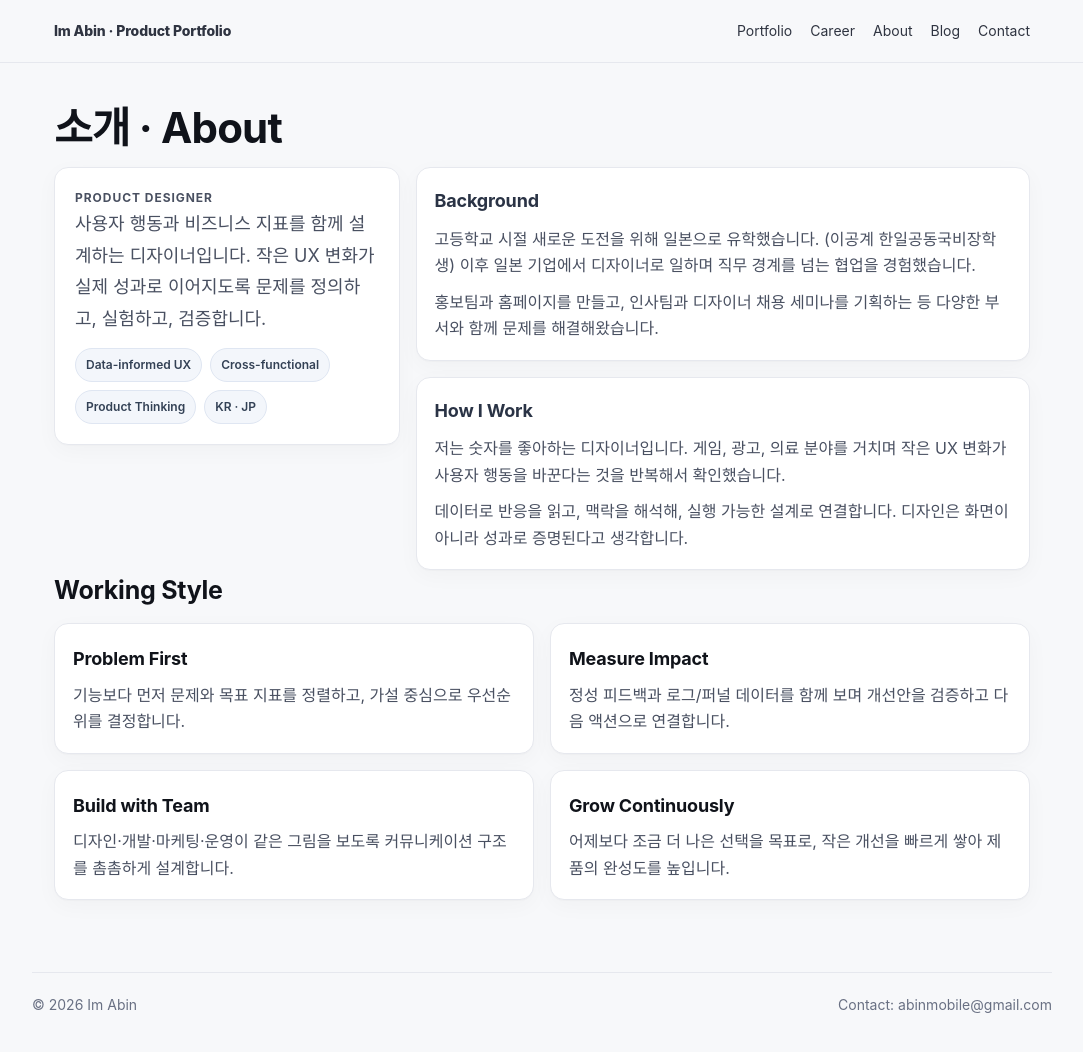
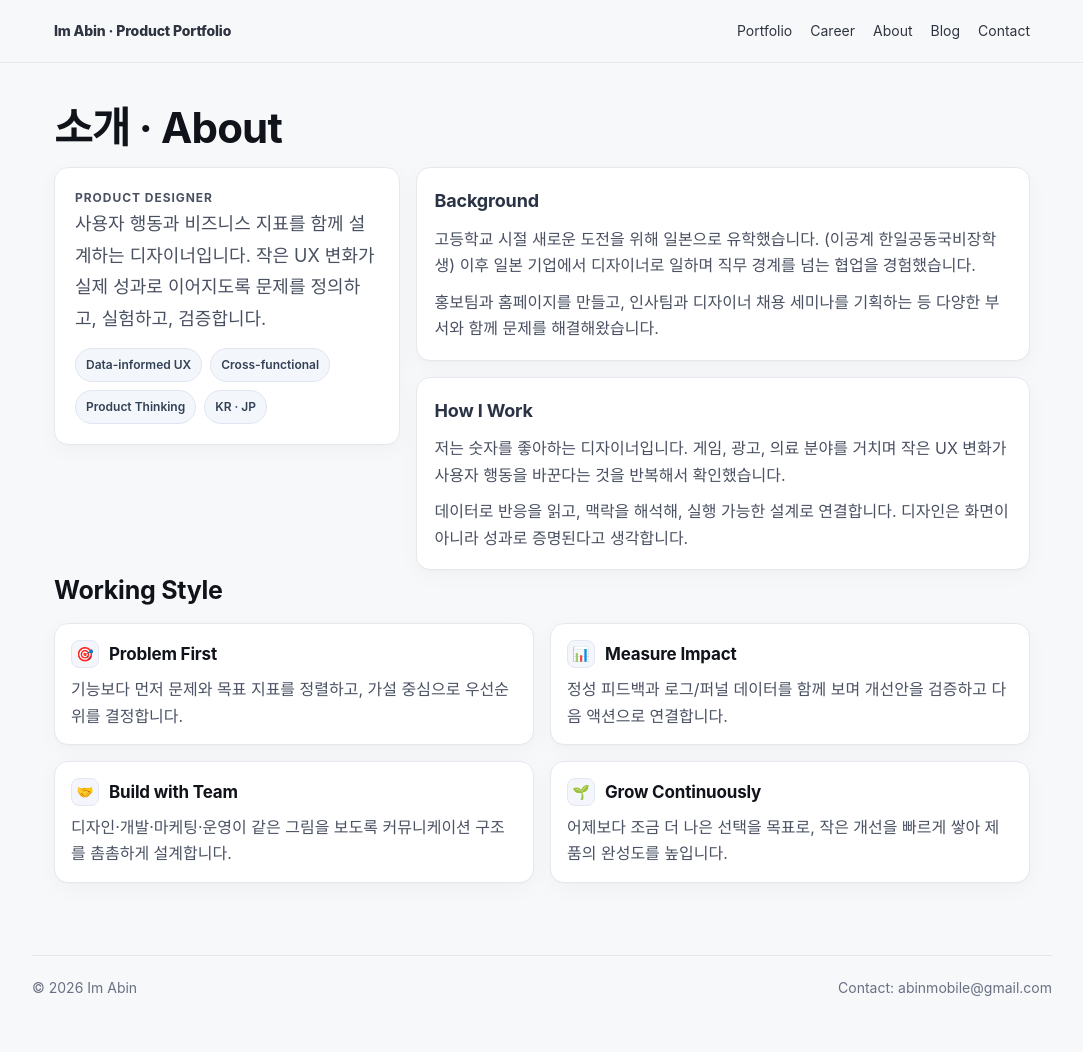
Before and after one commit to ima-bin/ima-bin.github.io, a Jekyll site: the page built from about.md, in a window 1280 px wide and 1052 px high. Shown: the whole window, without its empty margins (98-1181 px from the left). Built offline with Jekyll 4.4.1, drawn with Linux system fonts in a browser that asks for light colours.

Commit message:
Add subtle icons to Working Style cards

```diff
--- a/about.md
+++ b/about.md
@@ -50,10 +50,22 @@ permalink: /about/
   </div>
 
   <h2>Working Style</h2>
-  <div class="grid">
-    <article class="card"><h3>Problem First</h3><p>기능보다 먼저 문제와 목표 지표를 정렬하고, 가설 중심으로 우선순위를 결정합니다.</p></article>
-    <article class="card"><h3>Measure Impact</h3><p>정성 피드백과 로그/퍼널 데이터를 함께 보며 개선안을 검증하고 다음 액션으로 연결합니다.</p></article>
-    <article class="card"><h3>Build with Team</h3><p>디자인·개발·마케팅·운영이 같은 그림을 보도록 커뮤니케이션 구조를 촘촘하게 설계합니다.</p></article>
-    <article class="card"><h3>Grow Continuously</h3><p>어제보다 조금 더 나은 선택을 목표로, 작은 개선을 빠르게 쌓아 제품의 완성도를 높입니다.</p></article>
+  <div class="grid working-style-grid">
+    <article class="card ws-card">
+      <div class="ws-head"><span class="ws-icon">🎯</span><h3>Problem First</h3></div>
+      <p>기능보다 먼저 문제와 목표 지표를 정렬하고, 가설 중심으로 우선순위를 결정합니다.</p>
+    </article>
+    <article class="card ws-card">
+      <div class="ws-head"><span class="ws-icon">📊</span><h3>Measure Impact</h3></div>
+      <p>정성 피드백과 로그/퍼널 데이터를 함께 보며 개선안을 검증하고 다음 액션으로 연결합니다.</p>
+    </article>
+    <article class="card ws-card">
+      <div class="ws-head"><span class="ws-icon">🤝</span><h3>Build with Team</h3></div>
+      <p>디자인·개발·마케팅·운영이 같은 그림을 보도록 커뮤니케이션 구조를 촘촘하게 설계합니다.</p>
+    </article>
+    <article class="card ws-card">
+      <div class="ws-head"><span class="ws-icon">🌱</span><h3>Grow Continuously</h3></div>
+      <p>어제보다 조금 더 나은 선택을 목표로, 작은 개선을 빠르게 쌓아 제품의 완성도를 높입니다.</p>
+    </article>
   </div>
 </section>
--- a/assets/css/style.css
+++ b/assets/css/style.css
@@ -92,6 +92,16 @@ a:hover{text-decoration:underline}
 .about-block p{margin:0 0 10px}
 .about-block p:last-child{margin-bottom:0}
 
+.working-style-grid .ws-card{padding:16px 16px 15px}
+.ws-head{display:flex;align-items:center;gap:10px;margin-bottom:8px}
+.ws-icon{
+  width:28px;height:28px;border-radius:8px;
+  display:inline-flex;align-items:center;justify-content:center;
+  background:#f4f6fb;border:1px solid #e2e8f3;font-size:14px;line-height:1;
+}
+.ws-card h3{margin:0;font-size:17px}
+.ws-card p{color:#4a5263}
+
 @media (max-width:900px){
   .about-split-grid{grid-template-columns:1fr}
   .about-left{position:static}
```
